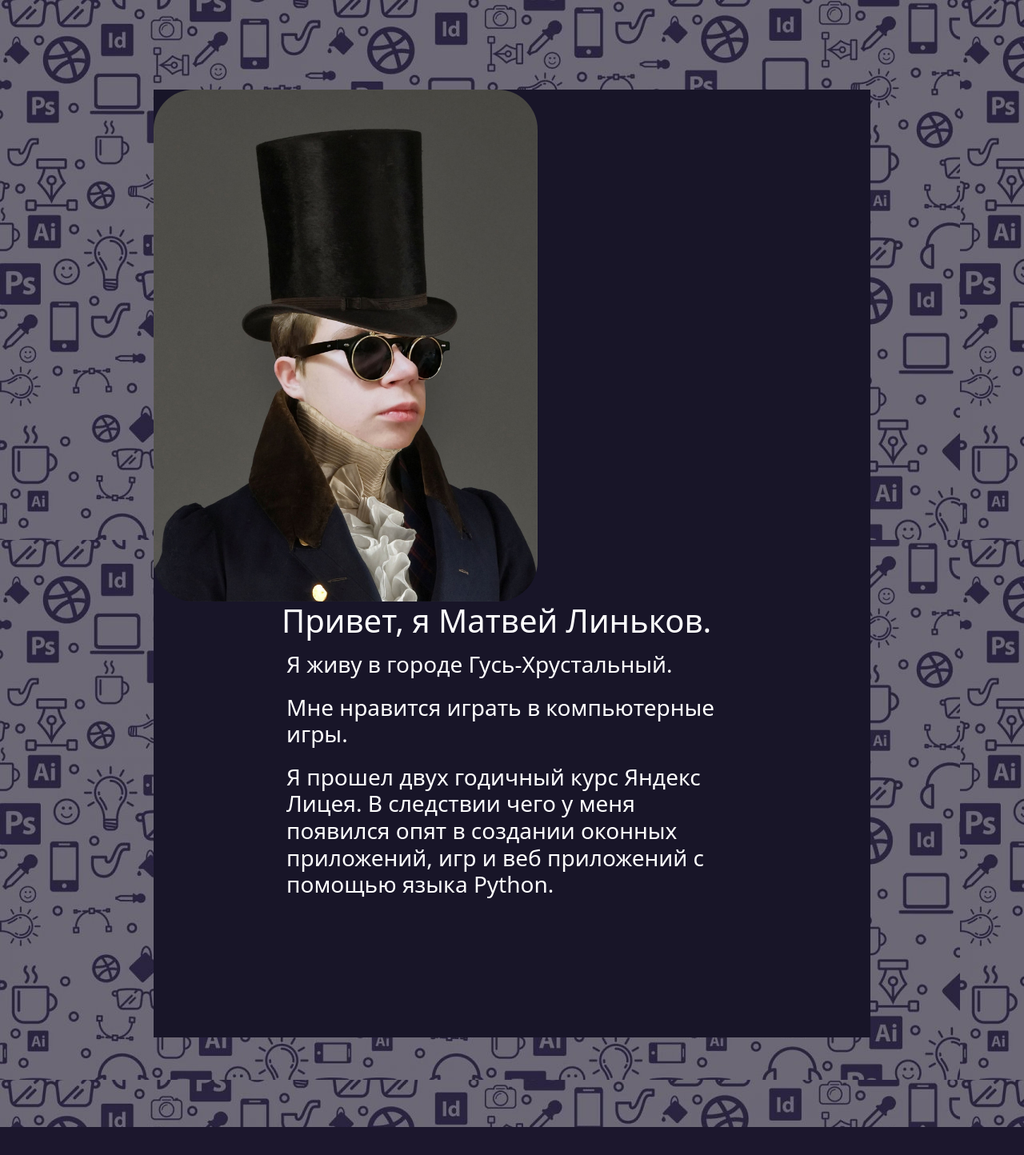
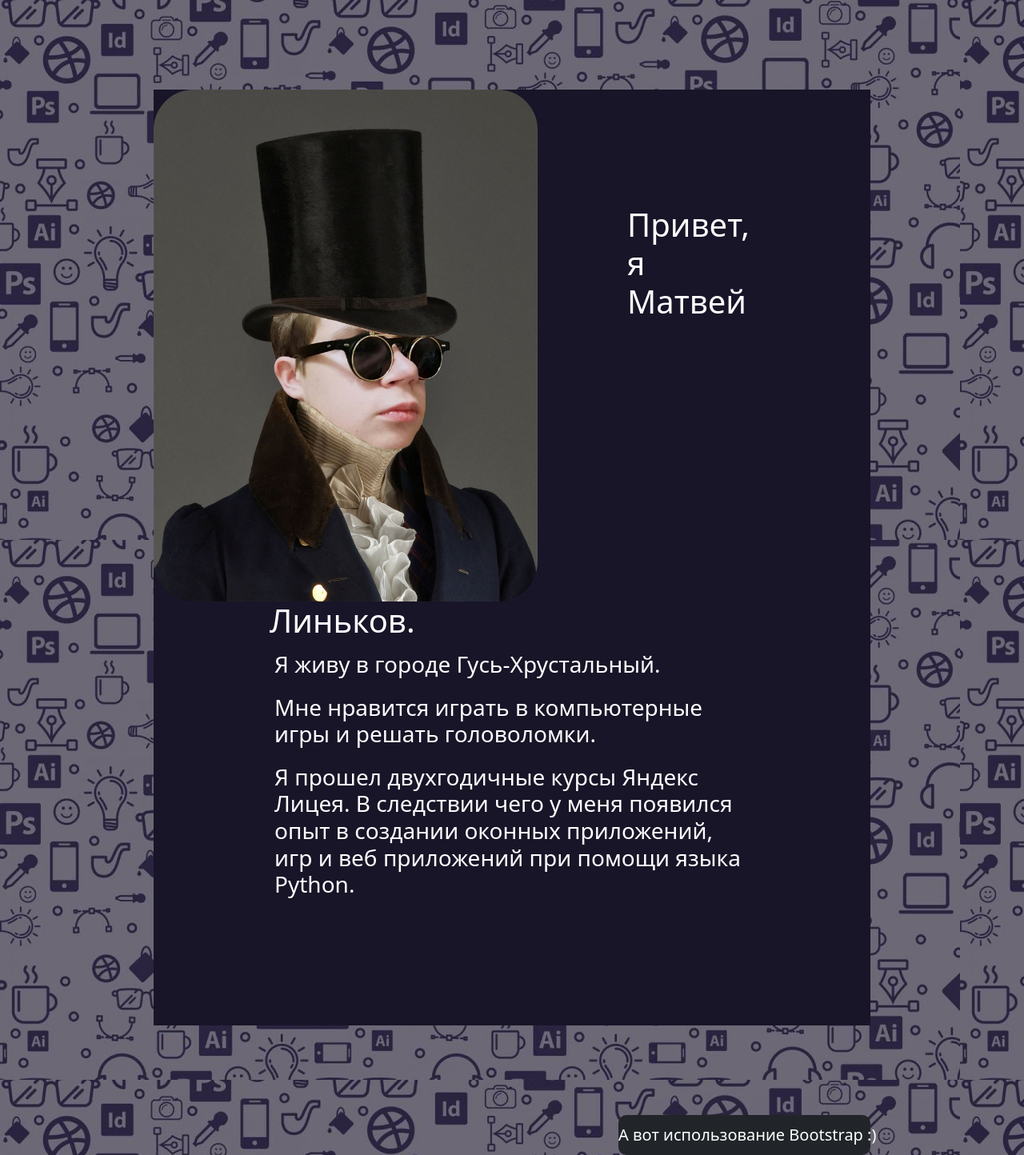
Before and after one commit to MatveyLinkov/About_me, a Django app: page / in a window 1280 px wide. Shown: the whole page at 80% size. Before the commit the page ends 1409 px from the top, so only its background shows below. Run offline with Django 3.2, Linux system fonts and the light colour scheme.

Commit message:
release 1.0.0

```diff
--- a/creative_task/static/creative_task/css/styles.css
+++ b/creative_task/static/creative_task/css/styles.css
@@ -17,5 +17,5 @@ img.projectimg {
 }
 div.container {
     background: #181528;
-    padding: 160px;
+    padding: 145px;
 }
--- a/creative_task/templates/creative_task/about_me.html
+++ b/creative_task/templates/creative_task/about_me.html
@@ -2,7 +2,7 @@
 {% load static %}
 <html>
 <head>
-	<title>О себе</title>
+	<title>Матвей: о себе</title>
 	<link type="text/css" href="{% static 'creative_task/css/styles.css' %}" rel="stylesheet" />
 	<meta http-equiv="Content-Type" content="text/html; charset=utf-8">
 	<link href="https://cdn.jsdelivr.net/npm/bootstrap@5.2.1/dist/css/bootstrap.min.css" rel="stylesheet" integrity="sha384-iYQeCzEYFbKjA/T2uDLTpkwGzCiq6soy8tYaI1GyVh/UjpbCx/TYkiZhlZB6+fzT" crossorigin="anonymous">
@@ -15,10 +15,13 @@
 		<div class="container">
 			<h1>Привет, я Матвей Линьков.</h1>
 			<h3>Я живу в городе Гусь-Хрустальный.</h3>
-			<h3>Мне нравится играть в компьютерные игры.</h3>
-			<h3>Я прошел двух годичный курс Яндекс Лицея. В следствии чего у меня появился опят в
-				создании оконных приложений, игр и веб приложений с помощью языка Python.</h3>
+			<h3>Мне нравится играть в компьютерные игры и решать головоломки.</h3>
+			<h3>Я прошел двухгодичные курсы Яндекс Лицея. В следствии чего у меня появился опыт в
+				создании оконных приложений, игр и веб приложений при помощи языка Python.</h3>
 		</div>
+		<nav class="navbar navbar-dark bg-dark" style="width: 315px; float: right; border-radius: 10px">
+		  <span class="navbar-brand mb-0 h1">А вот использование Bootstrap :)</span>
+		</nav>
 	</div>
 </body>
 </html>
--- /dev/null
+++ b/requirements.txt
@@ -0,0 +1 @@
+Django==3.2.15
```
Also changed, not shown: creative_task/README.md (added).
